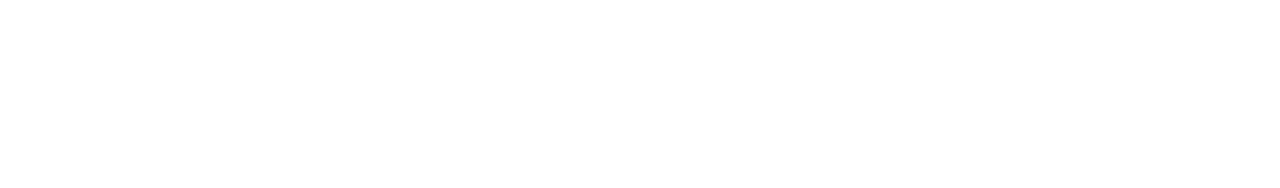
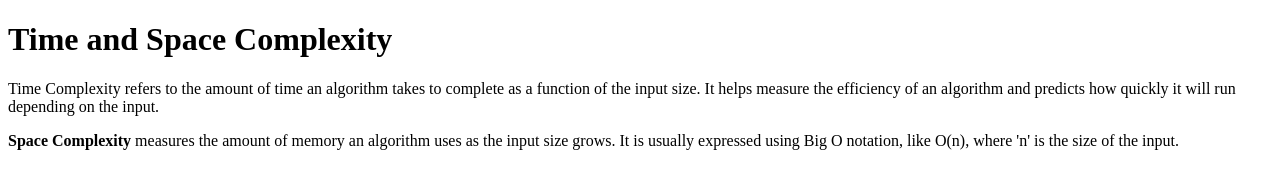
Before and after one commit to acciojob/time-and-space-complexity-Aabid404, a website: page main.html in a window 1280 px wide. Drawn offline with Linux system fonts and the light colour scheme.

Commit message:
created a submission

```diff
--- a/main.html
+++ b/main.html
@@ -8,6 +8,11 @@
 
 <body>
 	<!-- the entire body must be written by student -->
+	  <h1>Time and Space Complexity</h1>
+
+	  <p>Time Complexity refers to the amount of time an algorithm takes to complete as a function of the input size. It helps measure the efficiency of an algorithm and predicts how quickly it will run depending on the input.</p>
+	  <p><b>Space Complexity</b> measures the amount of memory an algorithm uses as the input size grows. It is usually expressed using Big O notation, like O(n), where 'n' is the size of the input.</p>
+
     <script type="text/javascript" src="./script.js">
 </script>
 
```
